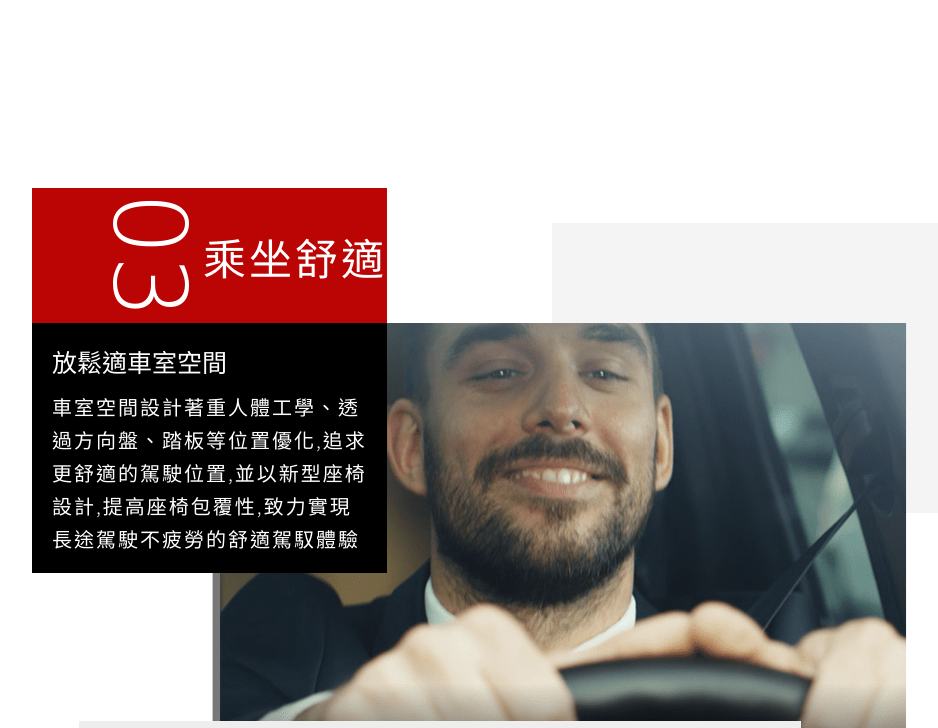
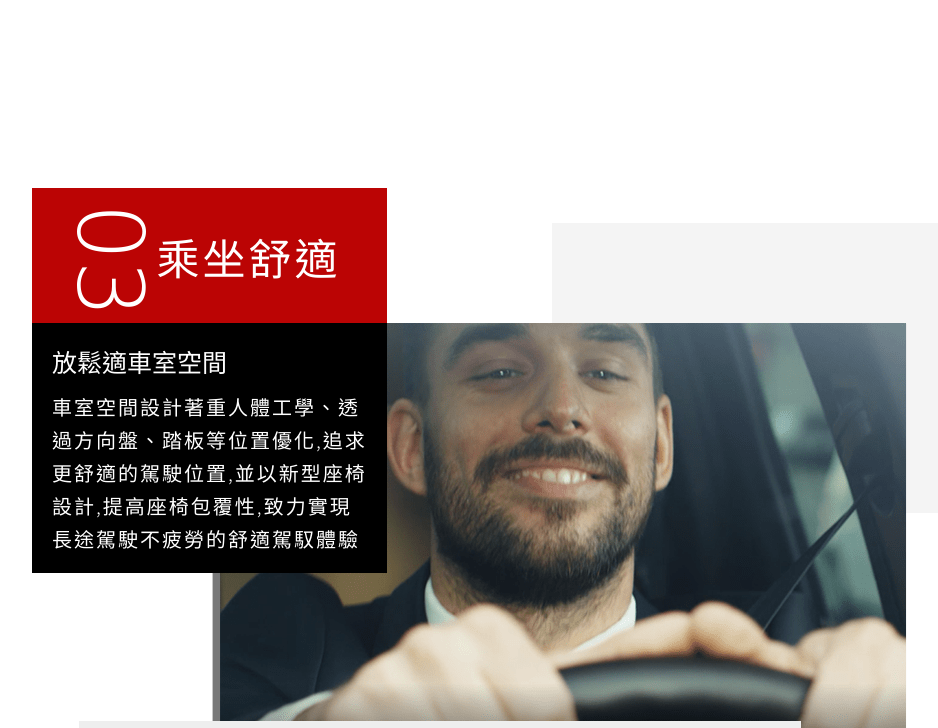
Before and after one commit to Olangao/Olangao.github.io, a plain HTML site: page HTML&CSS/CSS_0618_TOYOTA.html in a window 1280 px wide. Shown: the part 1727-2455 px from the top of the page, without its empty margins (136-1074 px from the left). Drawn offline with Linux system fonts and the light colour scheme; a web font is replaced by a local one.

Commit message:
uploading damn flex justify content value, fuck that flex box

```diff
--- a/HTML&CSS/CSS_0618_TOYOTA.html
+++ b/HTML&CSS/CSS_0618_TOYOTA.html
@@ -20,7 +20,7 @@
         }
         .feature-title{
             display: flex;
-            justify-content: flex-end;
+            justify-content: flex-start;
             width: 355px;
             height: 135px;
             background-color: #bb0404;
@@ -40,13 +40,13 @@
             transform: rotate(90deg) translate(0px, -40px);
         }
         .feature-title-number span{
+            padding-left: 10px;
             display: inline-block;
             transform: rotate(90deg);
             color: white;
-            font-size: 100px;
+            font-size: 90px;
             font-family: "Playwrite PL", cursive;
             font-weight: 150;
-            margin-left: 10px;
             height: 100%;
         }
         .feature-title-text{
```
